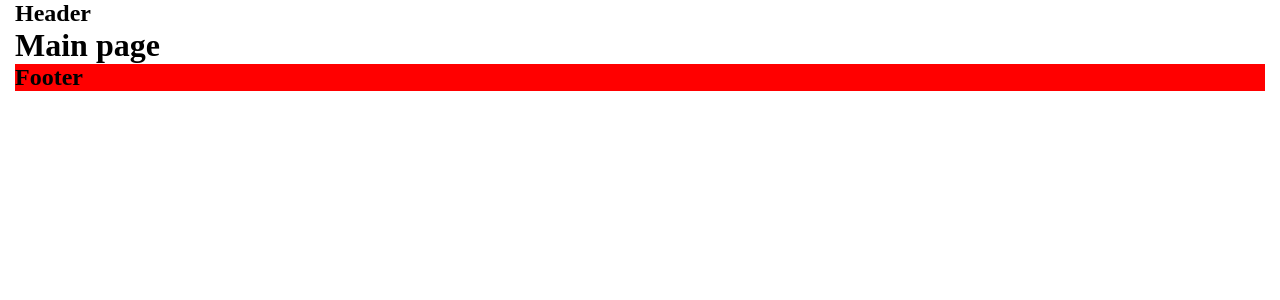
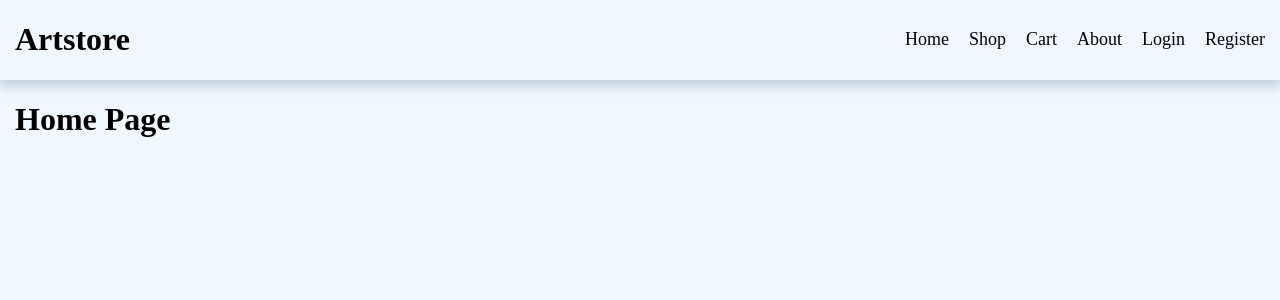
Before and after one commit to dstrizhakov/artstore, a React (Vite) app: page / in a window 1280 px wide. Shown: the top 300 px of the page. Built offline with nearby package versions, Linux system fonts and the light colour scheme.

Commit message:
feat: add base router

```diff
--- a/src/App.tsx
+++ b/src/App.tsx
@@ -1,14 +1,31 @@
+import { ReactNode, FC } from 'react';
+
+import { BrowserRouter, Routes, Route } from 'react-router-dom';
+import Home from './pages/Home';
+import About from './pages/About';
 import Header from './components/Header/Header';
-import Footer from './components/Footer/Footer';
-import { FC } from 'react';
+import Shop from './pages/Shop';
+import Cart from './pages/Cart';
+import Login from './pages/Login';
+import Register from './pages/Register';
 
-const App: FC = (): JSX.Element => {
+const App: FC = (): ReactNode => {
   return (
-    <>
+    <BrowserRouter>
       <Header />
-      <h1>Main page</h1>
-      <Footer />
-    </>
+      <main>
+        <div className="container">
+          <Routes>
+            <Route path="/" element={<Home />} />
+            <Route path="shop" element={<Shop />} />
+            <Route path="cart" element={<Cart />} />
+            <Route path="about" element={<About />} />
+            <Route path="login" element={<Login />} />
+            <Route path="register" element={<Register />} />
+          </Routes>
+        </div>
+      </main>
+    </BrowserRouter>
   );
 };
 
--- /dev/null
+++ b/src/components/Header/Header.module.scss
@@ -0,0 +1,19 @@
+.header {
+  box-shadow: 0px 5px 10px 2px rgba(34, 60, 80, 0.2);
+  background-color: aliceblue;
+  & .wrapper {
+    display: flex;
+    align-items: center;
+    justify-content: space-between;
+  }
+  & .nav a {
+    text-decoration: none;
+    margin-left: 10px;
+    font-size: 18px;
+    color: black;
+    padding: 5px;
+  }
+  & .nav a:last-child {
+    padding-right: 0;
+  }
+}
--- a/src/components/Header/Header.tsx
+++ b/src/components/Header/Header.tsx
@@ -1,9 +1,23 @@
-import { FC } from 'react';
+import { FC, ReactNode } from 'react';
+import { NavLink } from 'react-router-dom';
+import style from './Header.module.scss';
 
-const Header: FC = () => {
+const Header: FC = (): ReactNode => {
   return (
-    <header>
-      <h2>Header</h2>
+    <header className={style.header}>
+      <div className="container">
+        <div className={style.wrapper}>
+          <h1>Artstore</h1>
+          <nav className={style.nav}>
+            <NavLink to="/">Home</NavLink>
+            <NavLink to="shop">Shop</NavLink>
+            <NavLink to="cart">Cart</NavLink>
+            <NavLink to="about">About</NavLink>
+            <NavLink to="login">Login</NavLink>
+            <NavLink to="register">Register</NavLink>
+          </nav>
+        </div>
+      </div>
     </header>
   );
 };
--- a/src/index.scss
+++ b/src/index.scss
@@ -1,15 +1,15 @@
-* {
-  margin: 0;
-  padding: 0;
-  box-sizing: border-box;
+@import './normalize';
+
+body {
+  background-color: aliceblue;
+  margin: 0 auto;
 }
 
 #root {
-  max-width: 1400px;
+}
+
+.container {
+  max-width: 1280px;
   margin: 0 auto;
   padding: 0 15px;
 }
-
-.wrapper {
-  background-color: teal;
-}
--- a/src/main.tsx
+++ b/src/main.tsx
@@ -1,8 +1,9 @@
 import ReactDOM from 'react-dom/client';
 import App from './App.tsx';
 import './index.scss';
-import { setupStore } from 'store/store.ts';
+import { setupStore } from './store/store.ts';
 import { Provider } from 'react-redux';
+import './index.scss';
 
 const store = setupStore();
 
--- /dev/null
+++ b/src/normalize.scss
@@ -0,0 +1,349 @@
+/*! normalize.css v8.0.1 | MIT License | github.com/necolas/normalize.css */
+
+/* Document
+   ========================================================================== */
+
+/**
+ * 1. Correct the line height in all browsers.
+ * 2. Prevent adjustments of font size after orientation changes in iOS.
+ */
+
+ html {
+    line-height: 1.15; /* 1 */
+    -webkit-text-size-adjust: 100%; /* 2 */
+  }
+
+  /* Sections
+     ========================================================================== */
+
+  /**
+   * Remove the margin in all browsers.
+   */
+
+  body {
+    margin: 0;
+  }
+
+  /**
+   * Render the `main` element consistently in IE.
+   */
+
+  main {
+    display: block;
+  }
+
+  /**
+   * Correct the font size and margin on `h1` elements within `section` and
+   * `article` contexts in Chrome, Firefox, and Safari.
+   */
+
+  h1 {
+    font-size: 2em;
+    margin: 0.67em 0;
+  }
+
+  /* Grouping content
+     ========================================================================== */
+
+  /**
+   * 1. Add the correct box sizing in Firefox.
+   * 2. Show the overflow in Edge and IE.
+   */
+
+  hr {
+    box-sizing: content-box; /* 1 */
+    height: 0; /* 1 */
+    overflow: visible; /* 2 */
+  }
+
+  /**
+   * 1. Correct the inheritance and scaling of font size in all browsers.
+   * 2. Correct the odd `em` font sizing in all browsers.
+   */
+
+  pre {
+    font-family: monospace, monospace; /* 1 */
+    font-size: 1em; /* 2 */
+  }
+
+  /* Text-level semantics
+     ========================================================================== */
+
+  /**
+   * Remove the gray background on active links in IE 10.
+   */
+
+  a {
+    background-color: transparent;
+  }
+
+  /**
+   * 1. Remove the bottom border in Chrome 57-
+   * 2. Add the correct text decoration in Chrome, Edge, IE, Opera, and Safari.
+   */
+
+  abbr[title] {
+    border-bottom: none; /* 1 */
+    text-decoration: underline; /* 2 */
+    text-decoration: underline dotted; /* 2 */
+  }
+
+  /**
+   * Add the correct font weight in Chrome, Edge, and Safari.
+   */
+
+  b,
+  strong {
+    font-weight: bolder;
+  }
+
+  /**
+   * 1. Correct the inheritance and scaling of font size in all browsers.
+   * 2. Correct the odd `em` font sizing in all browsers.
+   */
+
+  code,
+  kbd,
+  samp {
+    font-family: monospace, monospace; /* 1 */
+    font-size: 1em; /* 2 */
+  }
+
+  /**
+   * Add the correct font size in all browsers.
+   */
+
+  small {
+    font-size: 80%;
+  }
+
+  /**
+   * Prevent `sub` and `sup` elements from affecting the line height in
+   * all browsers.
+   */
+
+  sub,
+  sup {
+    font-size: 75%;
+    line-height: 0;
+    position: relative;
+    vertical-align: baseline;
+  }
+
+  sub {
+    bottom: -0.25em;
+  }
+
+  sup {
+    top: -0.5em;
+  }
+
+  /* Embedded content
+     ========================================================================== */
+
+  /**
+   * Remove the border on images inside links in IE 10.
+   */
+
+  img {
+    border-style: none;
+  }
+
+  /* Forms
+     ========================================================================== */
+
+  /**
+   * 1. Change the font styles in all browsers.
+   * 2. Remove the margin in Firefox and Safari.
+   */
+
+  button,
+  input,
+  optgroup,
+  select,
+  textarea {
+    font-family: inherit; /* 1 */
+    font-size: 100%; /* 1 */
+    line-height: 1.15; /* 1 */
+    margin: 0; /* 2 */
+  }
+
+  /**
+   * Show the overflow in IE.
+   * 1. Show the overflow in Edge.
+   */
+
+  button,
+  input { /* 1 */
+    overflow: visible;
+  }
+
+  /**
+   * Remove the inheritance of text transform in Edge, Firefox, and IE.
+   * 1. Remove the inheritance of text transform in Firefox.
+   */
+
+  button,
+  select { /* 1 */
+    text-transform: none;
+  }
+
+  /**
+   * Correct the inability to style clickable types in iOS and Safari.
+   */
+
+  button,
+  [type="button"],
+  [type="reset"],
+  [type="submit"] {
+    -webkit-appearance: button;
+  }
+
+  /**
+   * Remove the inner border and padding in Firefox.
+   */
+
+  button::-moz-focus-inner,
+  [type="button"]::-moz-focus-inner,
+  [type="reset"]::-moz-focus-inner,
+  [type="submit"]::-moz-focus-inner {
+    border-style: none;
+    padding: 0;
+  }
+
+  /**
+   * Restore the focus styles unset by the previous rule.
+   */
+
+  button:-moz-focusring,
+  [type="button"]:-moz-focusring,
+  [type="reset"]:-moz-focusring,
+  [type="submit"]:-moz-focusring {
+    outline: 1px dotted ButtonText;
+  }
+
+  /**
+   * Correct the padding in Firefox.
+   */
+
+  fieldset {
+    padding: 0.35em 0.75em 0.625em;
+  }
+
+  /**
+   * 1. Correct the text wrapping in Edge and IE.
+   * 2. Correct the color inheritance from `fieldset` elements in IE.
+   * 3. Remove the padding so developers are not caught out when they zero out
+   *    `fieldset` elements in all browsers.
+   */
+
+  legend {
+    box-sizing: border-box; /* 1 */
+    color: inherit; /* 2 */
+    display: table; /* 1 */
+    max-width: 100%; /* 1 */
+    padding: 0; /* 3 */
+    white-space: normal; /* 1 */
+  }
+
+  /**
+   * Add the correct vertical alignment in Chrome, Firefox, and Opera.
+   */
+
+  progress {
+    vertical-align: baseline;
+  }
+
+  /**
+   * Remove the default vertical scrollbar in IE 10+.
+   */
+
+  textarea {
+    overflow: auto;
+  }
+
+  /**
+   * 1. Add the correct box sizing in IE 10.
+   * 2. Remove the padding in IE 10.
+   */
+
+  [type="checkbox"],
+  [type="radio"] {
+    box-sizing: border-box; /* 1 */
+    padding: 0; /* 2 */
+  }
+
+  /**
+   * Correct the cursor style of increment and decrement buttons in Chrome.
+   */
+
+  [type="number"]::-webkit-inner-spin-button,
+  [type="number"]::-webkit-outer-spin-button {
+    height: auto;
+  }
+
+  /**
+   * 1. Correct the odd appearance in Chrome and Safari.
+   * 2. Correct the outline style in Safari.
+   */
+
+  [type="search"] {
+    -webkit-appearance: textfield; /* 1 */
+    outline-offset: -2px; /* 2 */
+  }
+
+  /**
+   * Remove the inner padding in Chrome and Safari on macOS.
+   */
+
+  [type="search"]::-webkit-search-decoration {
+    -webkit-appearance: none;
+  }
+
+  /**
+   * 1. Correct the inability to style clickable types in iOS and Safari.
+   * 2. Change font properties to `inherit` in Safari.
+   */
+
+  ::-webkit-file-upload-button {
+    -webkit-appearance: button; /* 1 */
+    font: inherit; /* 2 */
+  }
+
+  /* Interactive
+     ========================================================================== */
+
+  /*
+   * Add the correct display in Edge, IE 10+, and Firefox.
+   */
+
+  details {
+    display: block;
+  }
+
+  /*
+   * Add the correct display in all browsers.
+   */
+
+  summary {
+    display: list-item;
+  }
+
+  /* Misc
+     ========================================================================== */
+
+  /**
+   * Add the correct display in IE 10+.
+   */
+
+  template {
+    display: none;
+  }
+
+  /**
+   * Add the correct display in IE 10.
+   */
+
+  [hidden] {
+    display: none;
+  }
--- /dev/null
+++ b/src/pages/About.tsx
@@ -0,0 +1,11 @@
+import { FC } from 'react';
+
+const About: FC = () => {
+  return (
+    <div>
+      <h1>About Page</h1>
+    </div>
+  );
+};
+
+export default About;
--- /dev/null
+++ b/src/pages/Cart.tsx
@@ -0,0 +1,11 @@
+import { FC } from 'react';
+
+const Cart: FC = () => {
+  return (
+    <div>
+      <h1>Cart Page</h1>
+    </div>
+  );
+};
+
+export default Cart;
--- /dev/null
+++ b/src/pages/Home.tsx
@@ -0,0 +1,11 @@
+import { FC } from 'react';
+
+const Home: FC = () => {
+  return (
+    <div>
+      <h1>Home Page</h1>
+    </div>
+  );
+};
+
+export default Home;
--- /dev/null
+++ b/src/pages/Login.tsx
@@ -0,0 +1,11 @@
+import { FC } from 'react';
+
+const Login: FC = () => {
+  return (
+    <div>
+      <h1>Login Page</h1>
+    </div>
+  );
+};
+
+export default Login;
--- /dev/null
+++ b/src/pages/Register.tsx
@@ -0,0 +1,11 @@
+import { FC } from 'react';
+
+const Register: FC = () => {
+  return (
+    <div>
+      <h1>Register Page</h1>
+    </div>
+  );
+};
+
+export default Register;
--- /dev/null
+++ b/src/pages/Shop.tsx
@@ -0,0 +1,11 @@
+import { FC } from 'react';
+
+const Shop: FC = () => {
+  return (
+    <div>
+      <h1>Shop Page</h1>
+    </div>
+  );
+};
+
+export default Shop;
```
